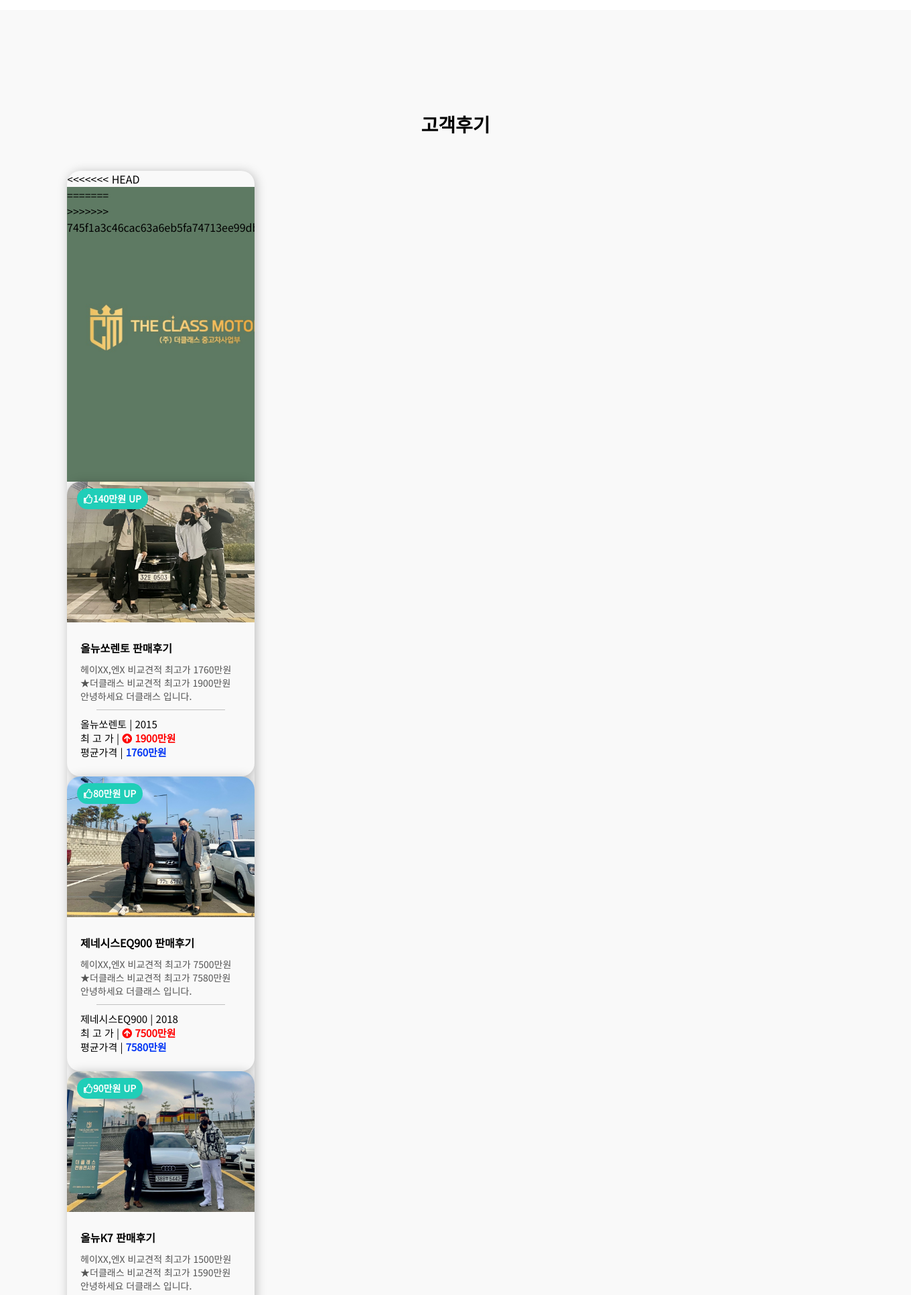
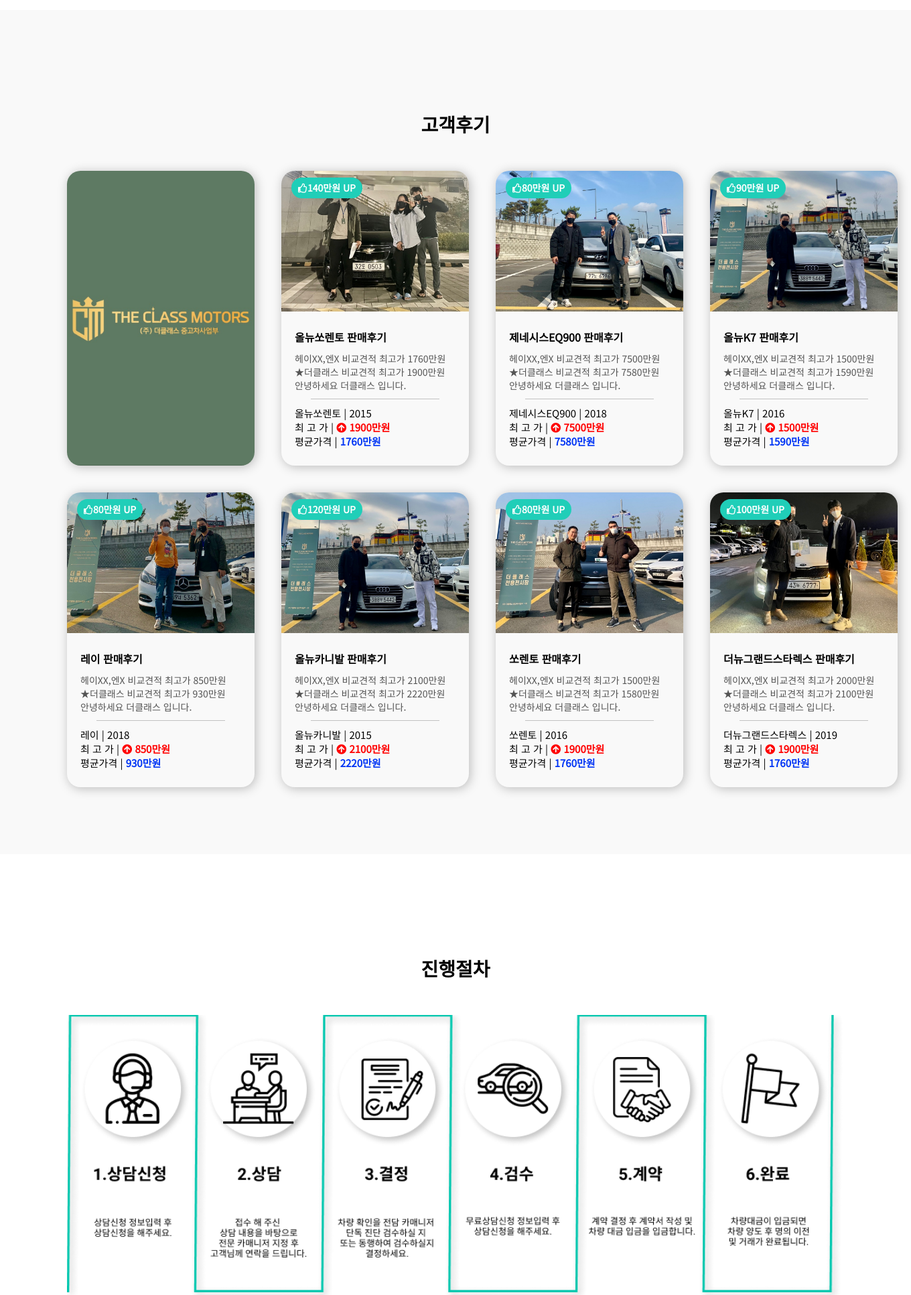
Before and after one commit to aika823/2022_01_the_class_car, a Django app: page / in a window 1360 px wide. Shown: the part 1331-3264 px from the top of the page at 67% size. Run offline with Django 4.2, Linux system fonts and the light colour scheme; data that the repository does not hold is empty; some libraries are stand-ins or nearby versions.

Commit message:
[front] 수정

```diff
--- a/car/car_app/templates/index.html
+++ b/car/car_app/templates/index.html
@@ -195,12 +195,7 @@
             <h2 class="section-title">고객후기</h2>
             <div class="review-wrap">
                 <div class="review-item">
-<<<<<<< HEAD
                     <div class="review-image" style="height: 440px; overflow:visible; background-image: url('/static/images/review.png'); background-position: center;">
-=======
-                    <div class="review-image"
-                        style="height: 370px; overflow:visible; background-image: url('/static/images/review.png'); background-position: center;">
->>>>>>> 745f1a3c46cac63a6eb5fa74713ee99dbca910ff
                         <!-- <img src="/static/images/review.png" alt="" style="height: 310px;"> -->
                     </div>
                     <!-- <div class="review-text">
```
